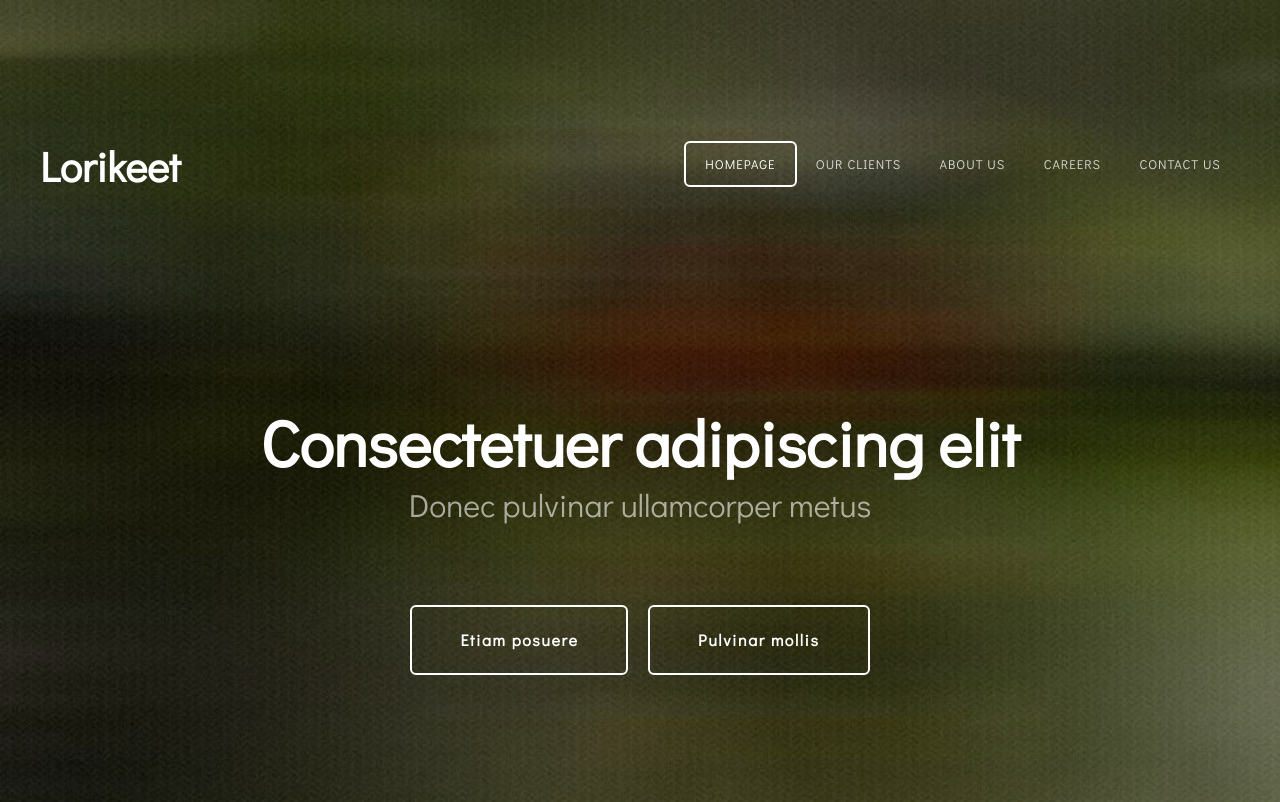
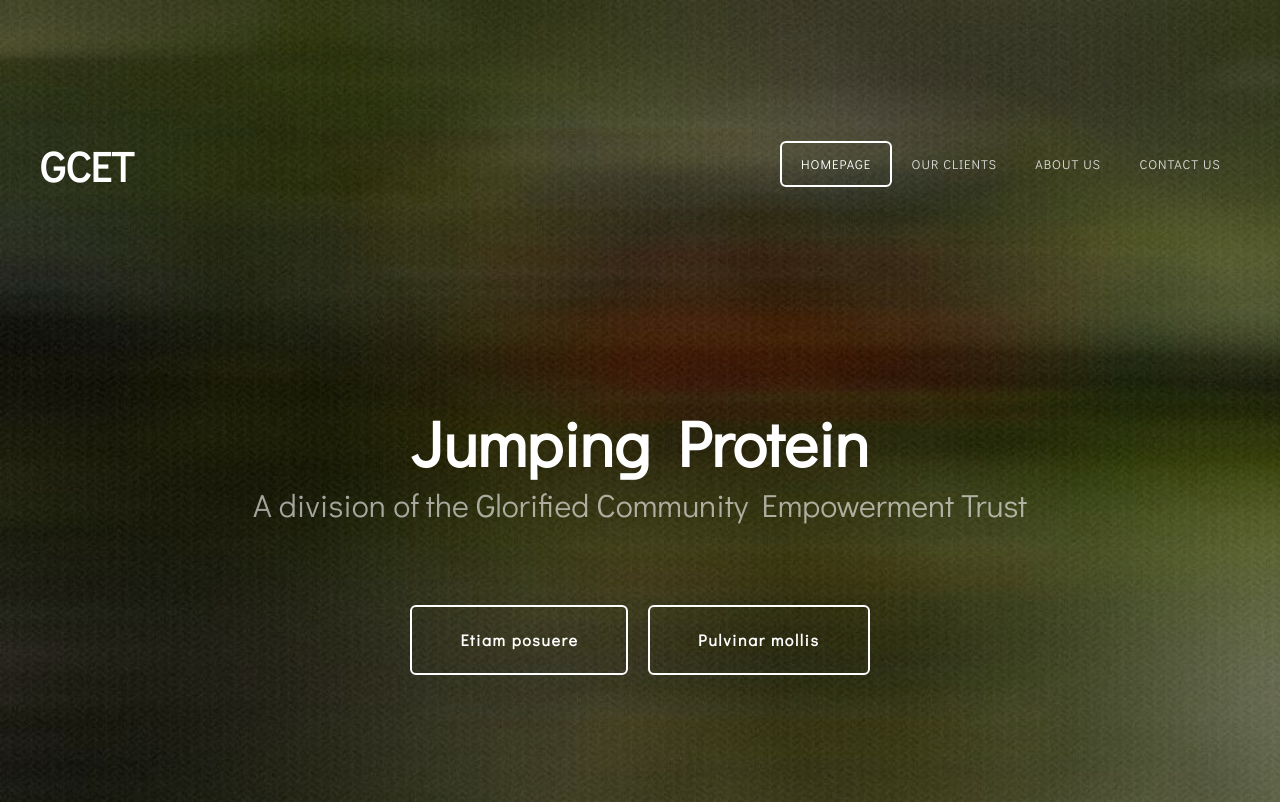
Before and after one commit to jordanmiracle/Jumpingprotein, a Django app: page / in a window 1280 px wide. Shown: the top 802 px of the page. Run offline with Django 3.2, Linux system fonts and the light colour scheme.

```diff
--- a/webapp/templates/index.html
+++ b/webapp/templates/index.html
@@ -1,5 +1,5 @@
 {% load static %}
-<!DOCTYPE html PUBLIC "-//W3C//DTD XHTML 1.0 Strict//EN" "http://www.w3.org/TR/xhtml1/DTD/xhtml1-strict.dtd">
+<!DOCTYPE HTML>
 <html xmlns="http://www.w3.org/1999/xhtml" lang="en">
 <head>
 <meta http-equiv="Content-Type" content="text/html; charset=utf-8" />
@@ -17,22 +17,21 @@
 <div id="header-wrapper">
 	<div id="header" class="container">
 		<div id="logo">
-			<h1><a href="#">Lorikeet</a></h1>
+			<h1><a href="#">GCET</a></h1>
 		</div>
 		<div id="menu">
 			<ul>
 				<li class="active"><a href="#" accesskey="1" title="">Homepage</a></li>
 				<li><a href="#" accesskey="2" title="">Our Clients</a></li>
 				<li><a href="#" accesskey="3" title="">About Us</a></li>
-				<li><a href="#" accesskey="4" title="">Careers</a></li>
 				<li><a href="#" accesskey="5" title="">Contact Us</a></li>
 			</ul>
 		</div>
 	</div>
 	<div id="banner" class="container">
 		<div class="title">
-			<h2>Consectetuer adipiscing elit</h2>
-			<span class="byline">Donec pulvinar ullamcorper metus</span>
+			<h2>Jumping Protein</h2>
+			<span class="byline">A division of the Glorified Community Empowerment Trust</span>
 		</div>
 		<ul class="actions">
 			<li><a href="#" class="button">Etiam posuere</a></li>
@@ -43,7 +42,7 @@
 <div id="wrapper">
 	<div id="three-column" class="container">
     	<div class="banner">
-	        <img src="{% static 'images/pic01.jpg' %}" alt="" />
+	        <img src="{% static '/webapp/images/pic01.jpg' %}" alt="Image not available" />
         </div>
 		<div class="title">
 			<h2>Feugiat lorem ipsum dolor sed veroeros</h2>
```
